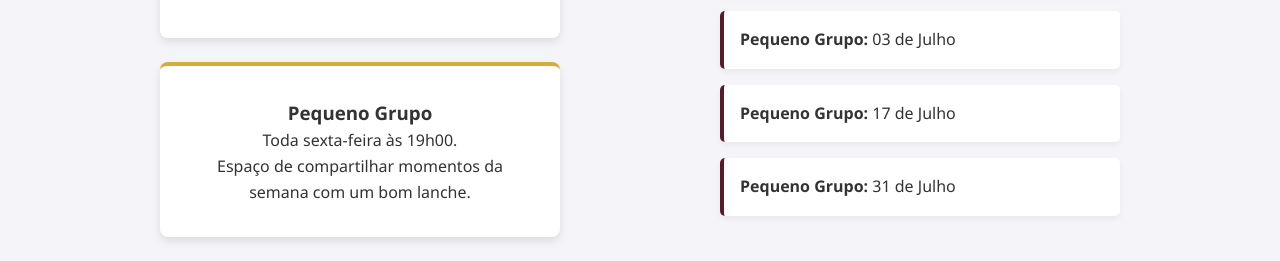
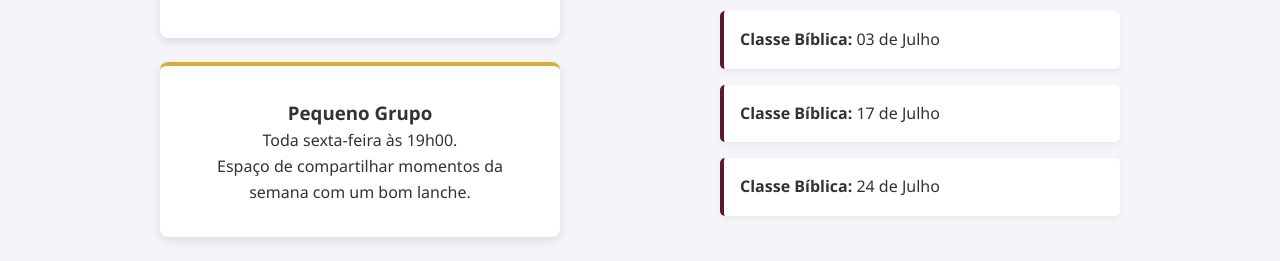
Before and after one commit to joaoaugustoduartexx/jovensdorei, a plain HTML site: page index.html in a window 1280 px wide. Shown: the part 661-922 px from the top of the page. Drawn offline with Linux system fonts and the light colour scheme.

Commit message:
Correção de datas

```diff
--- a/index.html
+++ b/index.html
@@ -69,9 +69,9 @@
                 <ul class="lista-eventos">
                     <li><strong>Reunião Regular:</strong> 05 de Julho</li>
                      <li><strong>Reunião Regular:</strong> 19 de Julho</li>
-                     <li><strong>Pequeno Grupo:</strong> 03 de Julho</li>
-                      <li><strong>Pequeno Grupo:</strong> 17 de Julho</li>
-                       <li><strong>Pequeno Grupo:</strong> 31 de Julho</li>
+                     <li><strong>Classe Bíblica:</strong> 03 de Julho</li>
+                      <li><strong>Classe Bíblica:</strong> 17 de Julho</li>
+                       <li><strong>Classe Bíblica:</strong> 24 de Julho</li>
 <!--                  <li><strong>Reunião Regular:</strong> Atualização das reuniões e PG's</li>           -->
                 </ul>
                 </ul>
```
